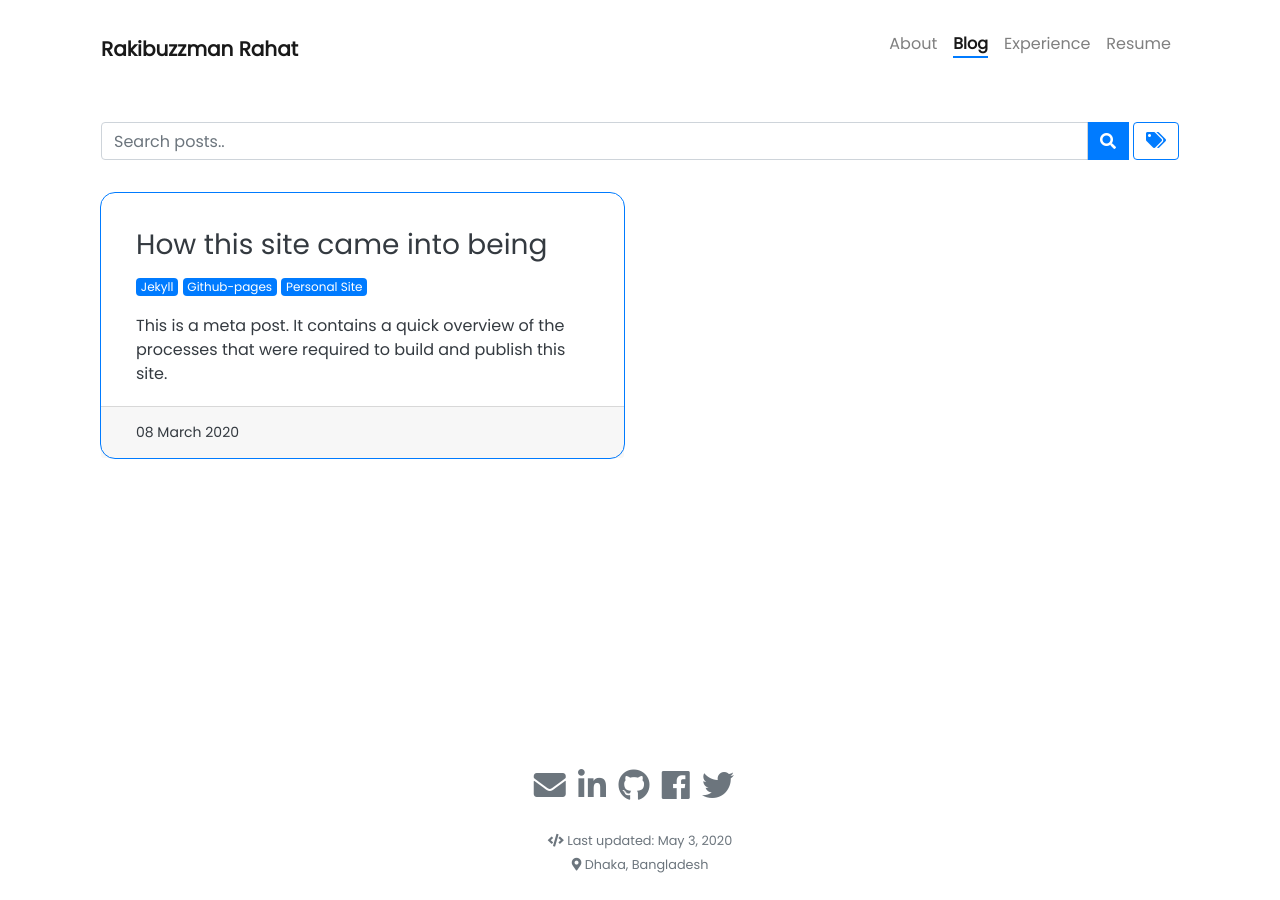
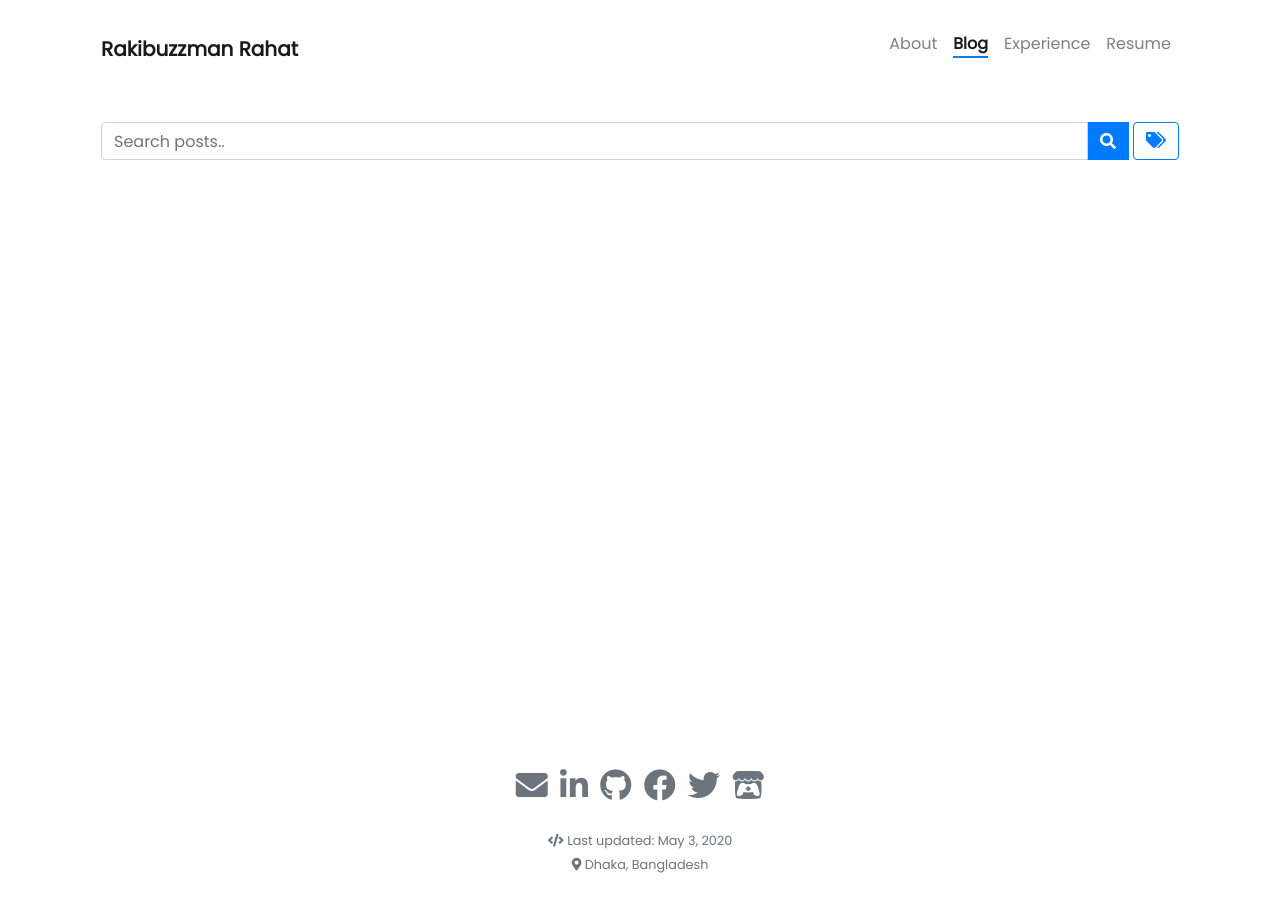
Before and after one commit to sleipnir029/sleipnir029.github.io, a Jekyll site: the page built from pages/blog.html, in a window 1280 px wide. Built offline with Jekyll 4.4.1, drawn with Linux system fonts in a browser that asks for light colours; nearby versions of some CDN libraries; comment, search, counter and statistics services are not loaded; some of the changed lines change nothing that is shown.

Commit message:
dis final

````diff
--- a/_includes/head.html
+++ b/_includes/head.html
@@ -9,7 +9,7 @@
   <link rel="shortcut icon" type="image/x-icon"
     href="https://emojipedia-us.s3.dualstack.us-west-1.amazonaws.com/thumbs/120/google/223/male-technologist_1f468-200d-1f4bb.png">
 
-  <link rel="stylesheet" href="https://use.fontawesome.com/releases/v5.6.3/css/all.css">
+  <link rel="stylesheet" href="https://use.fontawesome.com/releases/v5.8.0/css/all.css">
 
   <link rel="stylesheet" href="https://stackpath.bootstrapcdn.com/bootstrap/4.3.1/css/bootstrap.min.css">
 
--- a/_posts/2020-03-08-how-this-site-came-into-being.md
+++ /dev/null
@@ -1,93 +0,0 @@
----
-title: How this site came into being
-tags: [Jekyll, Github-pages, Personal Site]
-style: border
-color: primary
-description: This is a meta post. It contains a quick overview of the processes that were required to build and publish this site.
-comments: true
----
-
-Hello. I'm glad that you're on my site!
-
-This is not my first personal website. I had one of these before when I had no experience with web development. It was all flashy and full of ridiculous plugins. After starting my professional life in the industry, I built this one with minimal design principles.
-
-
-
-Let's see how I built this one. Stuffs I've used:
-
-- Jekyll (For building the site)
-- Github Pages (For deployment)
-
-
-
-## Setting up your build environment
-
-First of all, I installed **Jekyll**. Jekyll is a static site generator.
-
-(Read the documentation on the official site for more information. It's not mandatory)
-
-### Instructions
-
-1. Install a full [Ruby development environment](/docs/installation/).
-2. Install Jekyll and [bundler](/docs/ruby-101/#bundler) [gems](/docs/ruby-101/#gems).
-
-```
-gem install jekyll bundler
-```
-
-## What to do with Jekyll?
-
-I used a Jekyll template named [*_PortfolYOU_*](https://github.com/YoussefRaafatNasry/portfolYOU). It's beautiful and minimal.
-
-I had to change the layouts according to my wishes. It's not that hard. There's a really helpful document on how to set up yours using this template.
-Here's the documentation: [PortfolYOU Docs](https://youssefraafatnasry.me/portfolYOU/docs/)
-
-Basics of HTML & CSS is required to tinker with the navigation, views etc of the site. Explore on your own, it's fun.
-
-Some important things:
-
-* `_config.yml` is the mother configuration of your site.
-
-* Take a look at the `GemFile`. It will be required to deploy the site.
-
-* Always edit and run locally to check the output.
-
-If you change the main `_config.yml` file, you need to serve the site again:
-
-```
-bundle exec jekyll serve
-```
-Browse to [http://localhost:4000](http://localhost:4000){:target="_blank"}
-
-If you change any HTML, CSS or Markdown files, Jekyll with reload the site with the changes automatically.
-
-Feel free to knock me to know the details on how to add blog posts, projects etc to a Jekyll site.
-
-
-
-## Deploy using Github Pages
-
-I used Github Pages as my deployment environment. Basically, I did nothing. To learn more about Github pages watch this [video](https://www.youtube.com/watch?=1&v=2MsN8gpT6jY).
-
-So it'll be easier to link the instructions I followed. Very simple and easy to follow.
-[Creating a Github Pages site with Jekyll](https://help.github.com/en/github/working-with-github-pages/creating-a-github-pages-site-with-jekyll)
-
-* The repository name should be **USERNAME.github.io**
-* For any other repository, the Github pages URL will be. **USERNAME.github.io/REPO-NAME**
-
-The site will be deployed at **USERNAME.github.io**. For using a custom domain, read the section below.
-
-
-
-## Using a domain
-
-I bought the domain from [Namecheap](https://www.namecheap.com/). Follow the article below on how to link this DNS to your Github pages site.
-[Linking namecheap domain to Github pages](https://www.namecheap.com/support/knowledgebase/article.aspx/9645/2208/how-do-i-link-my-domain-to-github-pages)
-
-
-After linking, go to your repository settings. Find the Github pages section and set your domain address in the *Custom Domain* field.
-It might take 20-30 minutes for Github to find the DNS the deploy your site to the set address.
-
-
-
-#### That's it. It went live.
````
